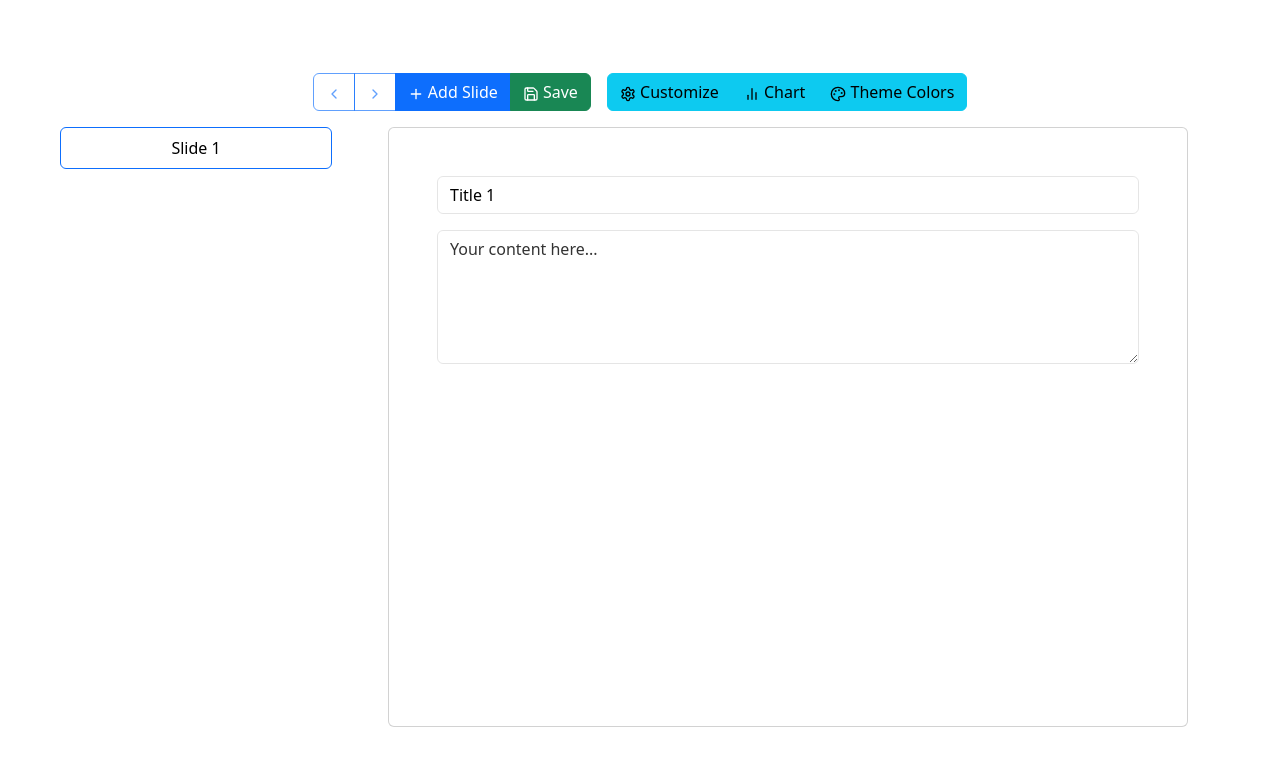
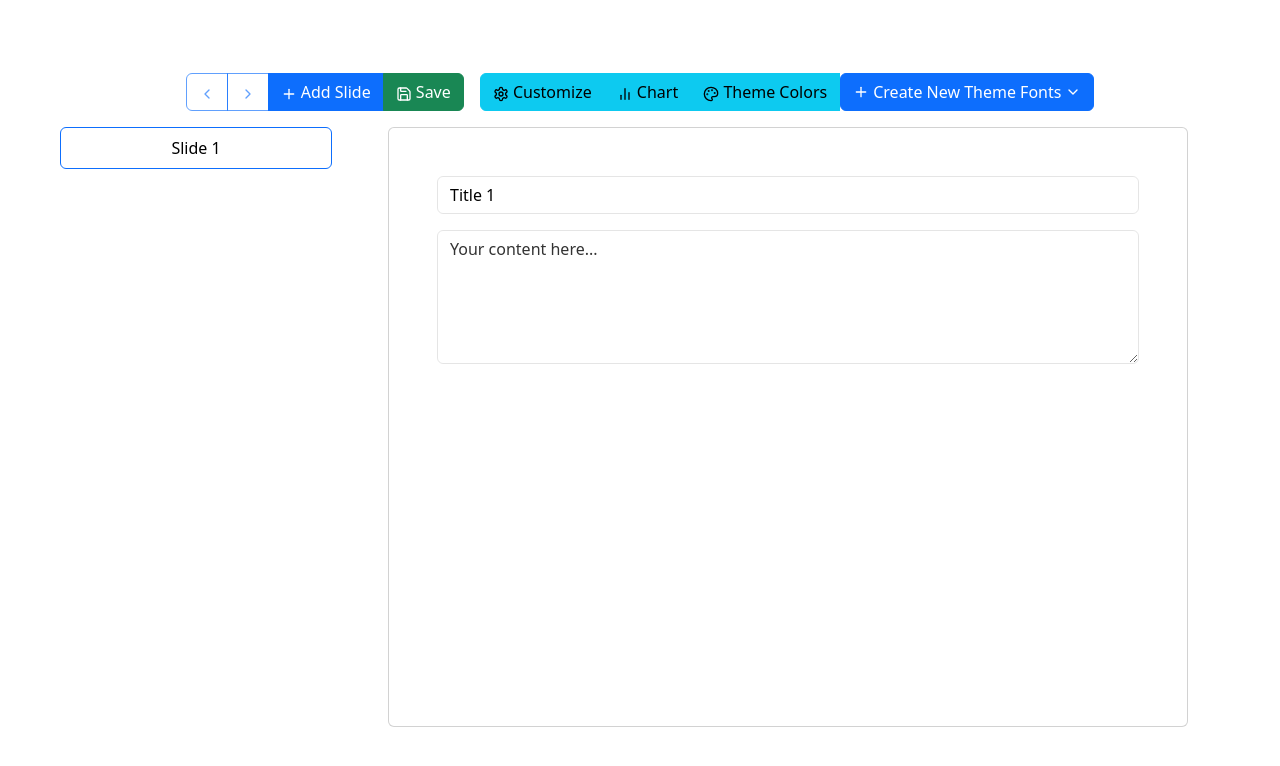
Before and after one commit to pinnacleluminary/ppt-theme, a React (Vite) app: page / in a window 1280 px wide. Shown: the top 766 px of the page. Built offline with nearby package versions, Linux system fonts and the light colour scheme.

Commit message:
Create theme fonts editor

```diff
--- a/src/components/PPTEditor.tsx
+++ b/src/components/PPTEditor.tsx
@@ -7,6 +7,8 @@ import { ChartDisplay } from './charts/ChartDisplay';
 import { ChartEditor } from './charts/ChartEditor';
 import { ChartToolbar } from './charts/ChartToolbar';
 import { defaultThemeColors, ThemeColorPicker } from './ThemeColorPicker';
+import { ThemeFontsManager } from './ThemeFontsManager';
+import { ThemeFonts } from './ThemeFontsEditor';
 
 // Types
 interface Slide {
@@ -17,6 +19,8 @@ interface Slide {
   titleColor: string;
   contentColor: string;
   charts: ChartData[];
+  titleFont?: string;
+  bodyFont?: string;
 }
 
 interface Theme {
@@ -110,6 +114,7 @@ const PPTEditor: React.FC<PPTEditorProps> = ({ currentTheme: any }) => {
   const [customBackground, setCustomBackground] = useState<string>(predefinedThemes[0].background);
   const [showThemeModal, setShowThemeModal] = useState(false);
   const [themes, setThemes] = useState<Theme[]>(predefinedThemes);
+  const [themeFonts, setThemeFonts] = useState<ThemeFonts[]>([]);
 
   const themeColors = currentTheme?.colors || defaultThemeColors;
   // Handlers
@@ -241,6 +246,15 @@ const PPTEditor: React.FC<PPTEditorProps> = ({ currentTheme: any }) => {
     setSlides(updatedSlides);
   };
 
+  const applyFonts = (fonts: ThemeFonts) => {
+    const updatedSlides = [...slides];
+    updatedSlides[currentSlide] = {
+      ...updatedSlides[currentSlide],
+      titleFont: fonts.titleFont,
+      bodyFont: fonts.bodyFont
+    };
+    setSlides(updatedSlides);
+  };
 
   return (
     <div className="container-fluid">
@@ -295,6 +309,11 @@ const PPTEditor: React.FC<PPTEditorProps> = ({ currentTheme: any }) => {
             >
               <Palette size={16} /> Theme Colors
             </button>
+            <ThemeFontsManager
+  onThemeFontsChange={setThemeFonts}
+  onApplyFonts={applyFonts}
+  initialThemeFonts={themeFonts}
+/>
           </div>
         </div>
 
@@ -403,7 +422,8 @@ const PPTEditor: React.FC<PPTEditorProps> = ({ currentTheme: any }) => {
   style={{
     color: slides[currentSlide].titleColor,
     backgroundColor: 'transparent',
-                  border: '1px solid rgba(0,0,0,0.1)'
+    border: '1px solid rgba(0,0,0,0.1)',
+    fontFamily: slides[currentSlide].titleFont || 'inherit' // Add this
   }}
 />
 <textarea
@@ -415,7 +435,8 @@ const PPTEditor: React.FC<PPTEditorProps> = ({ currentTheme: any }) => {
   style={{
     color: slides[currentSlide].contentColor,
     backgroundColor: 'transparent',
-                  border: '1px solid rgba(0,0,0,0.1)'
+    border: '1px solid rgba(0,0,0,0.1)',
+    fontFamily: slides[currentSlide].bodyFont || 'inherit' // Add this
   }}
 />
               {/* Charts */}
@@ -433,6 +454,7 @@ const PPTEditor: React.FC<PPTEditorProps> = ({ currentTheme: any }) => {
         </div>
       </div>
 
+
       {/* Modals */}
       <ThemeColorPicker
         isOpen={showThemeModal}
--- /dev/null
+++ b/src/components/ThemeFontsEditor.tsx
@@ -0,0 +1,151 @@
+import React, { useState } from 'react';
+import { X } from 'lucide-react';
+
+export interface ThemeFonts {
+  titleFont: string;
+  bodyFont: string;
+  name?: string;
+}
+
+interface ThemeFontsEditorProps {
+  onSave: (fonts: ThemeFonts) => void;
+  onClose: () => void;
+  initialFonts?: ThemeFonts;
+}
+
+const commonFonts = [
+  'Arial',
+  'Calibri',
+  'Times New Roman',
+  'Helvetica',
+  'Georgia',
+  'Verdana',
+  'Tahoma',
+  'Trebuchet MS',
+  'Century Gothic',
+  'Garamond'
+];
+
+export const ThemeFontsEditor: React.FC<ThemeFontsEditorProps> = ({
+  onSave,
+  onClose,
+  initialFonts
+}) => {
+  const [themeFonts, setThemeFonts] = useState<ThemeFonts>(
+    initialFonts || {
+      name: '',
+      titleFont: 'Arial',
+      bodyFont: 'Calibri'
+    }
+  );
+
+  const handleSubmit = (e: React.FormEvent) => {
+    e.preventDefault();
+    onSave(themeFonts);
+  };
+
+  return (
+    <div className="modal show d-block" tabIndex={-1}>
+      <div className="modal-dialog modal-dialog-centered">
+        <div className="modal-content">
+          <div className="modal-header">
+            <h5 className="modal-title">Create New Theme Fonts</h5>
+            <button
+              type="button"
+              className="btn-close"
+              onClick={onClose}
+              aria-label="Close"
+            ></button>
+          </div>
+          <form onSubmit={handleSubmit}>
+            <div className="modal-body">
+              <div className="mb-3">
+                <label htmlFor="themeName" className="form-label">
+                  Theme Fonts Name
+                </label>
+                <input
+                  type="text"
+                  className="form-control"
+                  id="themeName"
+                  value={themeFonts.name || ''}
+                  onChange={(e) =>
+                    setThemeFonts({ ...themeFonts, name: e.target.value })
+                  }
+                  placeholder="Custom Theme 1"
+                />
+              </div>
+
+              <div className="mb-3">
+                <label htmlFor="titleFont" className="form-label">
+                  Heading Font
+                </label>
+                <select
+                  className="form-select"
+                  id="titleFont"
+                  value={themeFonts.titleFont}
+                  onChange={(e) =>
+                    setThemeFonts({ ...themeFonts, titleFont: e.target.value })
+                  }
+                >
+                  {commonFonts.map((font) => (
+                    <option key={font} value={font} style={{ fontFamily: font }}>
+                      {font}
+                    </option>
+                  ))}
+                </select>
+                <div className="mt-2">
+                  <div
+                    className="p-2 border rounded"
+                    style={{ fontFamily: themeFonts.titleFont }}
+                  >
+                    AaBbCcDdEeFf 123456
+                  </div>
+                </div>
+              </div>
+
+              <div className="mb-3">
+                <label htmlFor="bodyFont" className="form-label">
+                  Body Font
+                </label>
+                <select
+                  className="form-select"
+                  id="bodyFont"
+                  value={themeFonts.bodyFont}
+                  onChange={(e) =>
+                    setThemeFonts({ ...themeFonts, bodyFont: e.target.value })
+                  }
+                >
+                  {commonFonts.map((font) => (
+                    <option key={font} value={font} style={{ fontFamily: font }}>
+                      {font}
+                    </option>
+                  ))}
+                </select>
+                <div className="mt-2">
+                  <div
+                    className="p-2 border rounded"
+                    style={{ fontFamily: themeFonts.bodyFont }}
+                  >
+                    AaBbCcDdEeFf 123456
+                  </div>
+                </div>
+              </div>
+            </div>
+            <div className="modal-footer">
+              <button
+                type="button"
+                className="btn btn-secondary"
+                onClick={onClose}
+              >
+                Cancel
+              </button>
+              <button type="submit" className="btn btn-primary">
+                Save Theme Fonts
+              </button>
+            </div>
+          </form>
+        </div>
+      </div>
+    </div>
+  );
+};
--- /dev/null
+++ b/src/components/ThemeFontsManager.tsx
@@ -0,0 +1,129 @@
+import React, { useState, useRef, useEffect } from 'react';
+import { Plus, ChevronDown , Trash2 } from 'lucide-react';
+import { ThemeFontsEditor } from './ThemeFontsEditor';
+
+interface ThemeFonts {
+  titleFont: string;
+  bodyFont: string;
+  name?: string;
+  id?: string;
+}
+
+interface ThemeFontsManagerProps {
+  onThemeFontsChange: (fonts: ThemeFonts[]) => void;
+  onApplyFonts: (fonts: ThemeFonts) => void;
+  initialThemeFonts?: ThemeFonts[];
+}
+
+export const ThemeFontsManager: React.FC<ThemeFontsManagerProps> = ({
+  onThemeFontsChange,
+  onApplyFonts,
+  initialThemeFonts = []
+}) => {
+  const [themeFontsList, setThemeFontsList] = useState<ThemeFonts[]>(initialThemeFonts);
+  const [showEditor, setShowEditor] = useState(false);
+  const [showDropdown, setShowDropdown] = useState(false);
+  const dropdownRef = useRef<HTMLDivElement>(null);
+  const [editingFonts, setEditingFonts] = useState<ThemeFonts | null>(null);
+
+  useEffect(() => {
+    const handleClickOutside = (event: MouseEvent) => {
+      if (dropdownRef.current && !dropdownRef.current.contains(event.target as Node)) {
+        setShowDropdown(false);
+      }
+    };
+
+    document.addEventListener('mousedown', handleClickOutside);
+    return () => {
+      document.removeEventListener('mousedown', handleClickOutside);
+    };
+  }, []);
+
+  const handleSave = (fonts: ThemeFonts) => {
+    const newFonts = { ...fonts, id: `theme-fonts-${Date.now()}` };
+    const updatedList = [...themeFontsList, newFonts];
+
+    setThemeFontsList(updatedList);
+    onThemeFontsChange(updatedList);
+    onApplyFonts(newFonts);
+    setShowEditor(false);
+    setShowDropdown(false);
+  };
+
+  const handleCustomThemeClick = () => {
+    setShowEditor(true);
+    setShowDropdown(false);
+  };
+
+  const handleApply = (fonts: ThemeFonts) => {
+    onApplyFonts(fonts);
+  };
+
+  const handleEdit = (fonts: ThemeFonts) => {
+    setEditingFonts(fonts);
+    setShowEditor(true);
+  };
+
+  const handleDelete = (id: string) => {
+    const updatedList = themeFontsList.filter((fonts) => fonts.id !== id);
+    setThemeFontsList(updatedList);
+    onThemeFontsChange(updatedList);
+  };
+
+return (
+    <div className="theme-fonts-dropdown position-relative" ref={dropdownRef}>
+      <button
+        className="btn btn-primary d-flex align-items-center gap-1"
+        onMouseEnter={() => setShowDropdown(true)}
+      >
+        <Plus size={16} />
+        Create New Theme Fonts
+        <ChevronDown size={16} />
+      </button>
+
+      {showDropdown && (
+        <div
+          className="dropdown-menu show position-absolute w-100"
+          style={{ minWidth: '250px' }}
+        >
+          {themeFontsList.map((fonts) => (
+            <button
+              key={fonts.id}
+              className="dropdown-item d-flex justify-content-between align-items-center"
+              onClick={() => {
+                onApplyFonts(fonts);
+                setShowDropdown(false);
+              }}
+            >
+              <div>
+                <div>{fonts.name || 'Unnamed Theme'}</div>
+                <small className="text-muted">
+                  {fonts.titleFont} / {fonts.bodyFont}
+                </small>
+              </div>
+            </button>
+          ))}
+
+          {themeFontsList.length > 0 && (
+            <div className="dropdown-divider"></div>
+          )}
+
+          <button
+            className="dropdown-item d-flex align-items-center gap-2"
+            onClick={handleCustomThemeClick}
+          >
+            <Plus size={16} />
+            Custom Theme Selection
+          </button>
+        </div>
+      )}
+
+      {showEditor && (
+        <ThemeFontsEditor
+          onSave={handleSave}
+          onClose={() => setShowEditor(false)}
+        />
+      )}
+    </div>
+  );
+};
```
Lines whose indentation alone changed are shown as unchanged.
